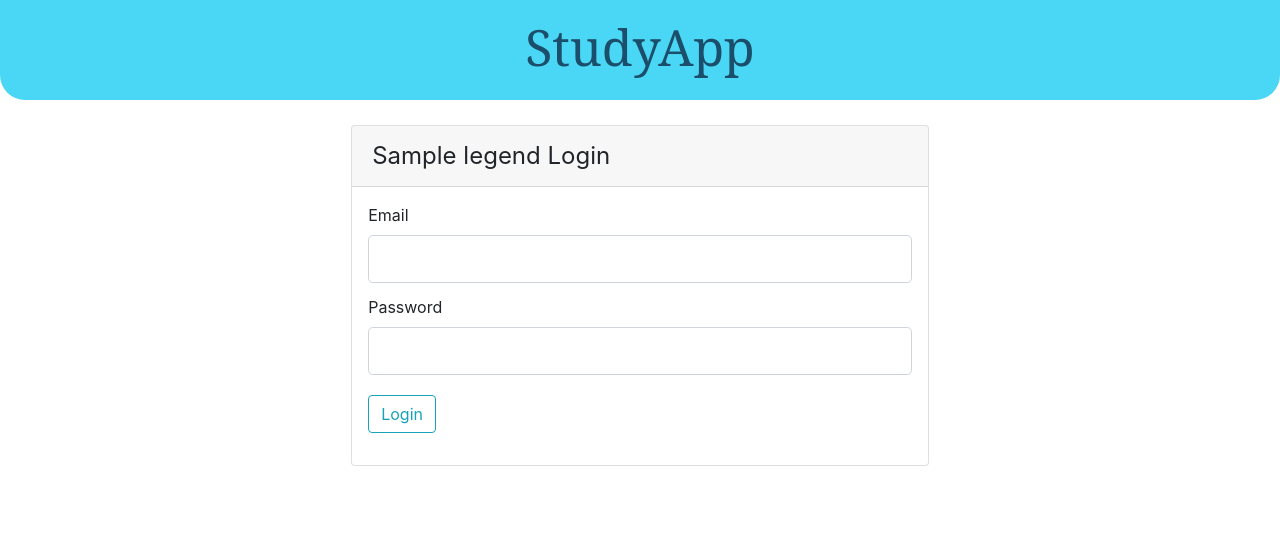
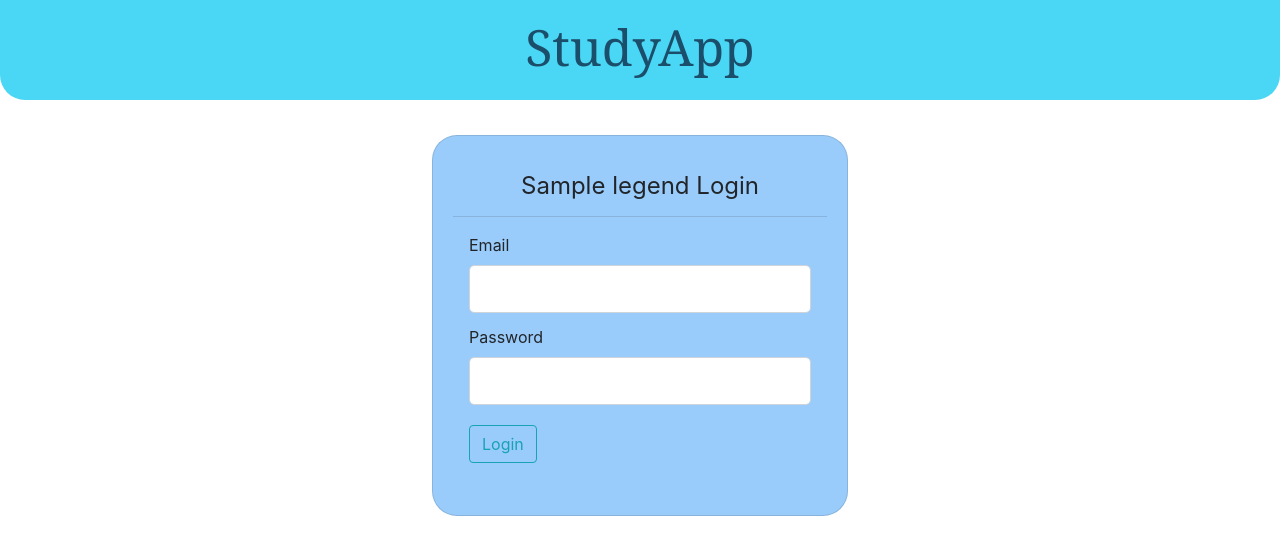
Before and after one commit to 5-MuhSkuhTeers/StudyApp, a Flask app: template api/templates/login.html in a window 1280 px wide. Shown: the top 555 px of the page. Run offline with Flask 2, Linux system fonts and the light colour scheme; the template is opened without the code that fills it: values that come from a table or form of the project are taken from there, most other values are stand-ins (such as "Sample title", 1, 10 or a date in 2020); some libraries are stand-ins or nearby versions.

Commit message:
added styling for the login box

```diff
--- a/api/static/main.css
+++ b/api/static/main.css
@@ -23,3 +23,20 @@
     width: 100%;
     height: 100px;
 }
+
+
+
+/*Bootstrap elements*/
+.card-header{
+    border-top-left-radius: 25px !important;
+    border-top-right-radius: 25px !important;
+    text-align: center;
+    background-color: #9aCCFB;
+}
+
+#login-box{
+    background-color: #9aCCFB;
+    border-radius: 25px;
+    padding: 20px;
+    margin-top: 10px;
+}
--- a/api/templates/login.html
+++ b/api/templates/login.html
@@ -1,9 +1,10 @@
 <!doctype html>
 <html lang="en">
 <head>
-    <link rel="stylesheet" type="text/css" href="{{ url_for('static',filename='main.css') }}">
+
     <link rel="stylesheet" href="https://maxcdn.bootstrapcdn.com/bootstrap/4.0.0/css/bootstrap.min.css"
           integrity="sha384-Gn5384xqQ1aoWXA+058RXPxPg6fy4IWvTNh0E263XmFcJlSAwiGgFAW/dAiS6JXm" crossorigin="anonymous">
+    <link rel="stylesheet" type="text/css" href="{{ url_for('static',filename='main.css') }}">
 </head>
 
 <div class="login-header">
@@ -13,17 +14,17 @@
     <form method="POST" action="">
         {{ form.hidden_tag() }}
 
-        <div class="card mb-4 box-shadow" style="width: 36.1rem;">
+        <div id="login-box" class="card mb-4 box-shadow" style="width: 26rem;">
 
             <div class="card-header">
 
-                <legend class="my-0 font-weight-normal">{{legend}} Login</legend>
+                <legend class="my-0 font-weight-normal" ">{{legend}} Login</legend>
 
             </div>
 
             <div class="card-body px-3 py-3">
 
-                <div class="card-title">
+                <div  class="card-title">
                     {{ form.email.label(class="form-control-label") }}
                     {% if form.email.errors %}
                     {{ form.email(class="form-control form-control-lg is-invalid") }}
@@ -63,7 +64,7 @@
                     {% endif %}
                 </div>
 
-                <div class="form-group pt-2">
+                <div class="form-group pt-2" ">
                     {{ form.submit(class="btn btn-outline-info") }}
                 </div>
             </div>
```
